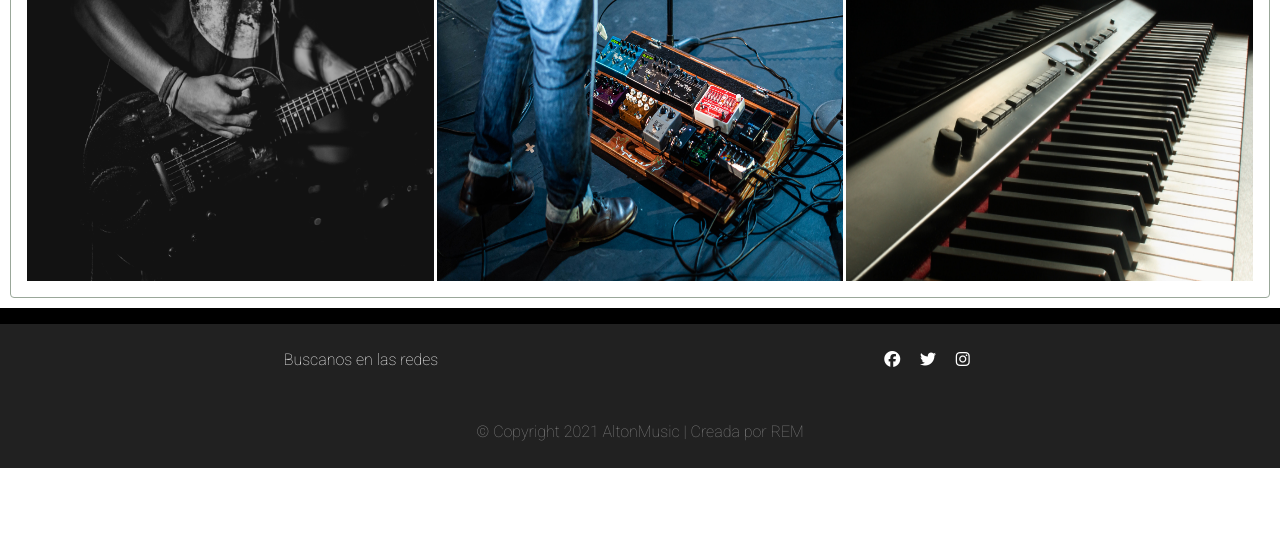
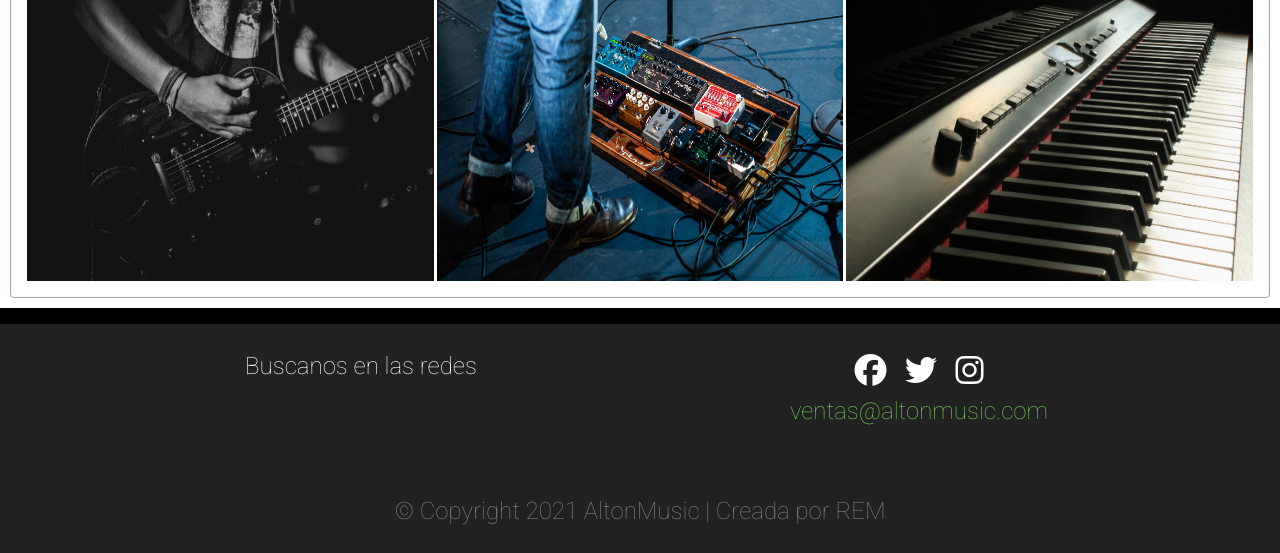
Before and after one commit to Robydan/Alton-Music, a website: page index.html in a window 1280 px wide. Shown: the part 1427-1980 px from the top of the page. Before the commit the page ends 1895 px from the top, so only its background shows below. Drawn offline with nearby package versions, Linux system fonts and the light colour scheme.

Commit message:
terminando el index

```diff
--- a/css/style.css
+++ b/css/style.css
@@ -397,13 +397,15 @@ textarea {
 }
 
 .footer-sm a:hover {
-  background-color: #d139f3;
-  color: black;
+  background-color: #f5f842;
+  color: rgb(78, 87, 78);
+
 }
 
 .footer-sm a i {
   font-size: 1rem;
-  margin-left: 1rem;
+  margin: 0.4rem;
+  font-size: 2rem;
 }
 
 .footer-bottom {
@@ -416,12 +418,14 @@ textarea {
   padding-top: 1.5rem;
   padding-bottom: 1.5rem;
   margin: 0 auto;
+  font-size: 1.5rem;
 }
 
 .footer-copy {
   text-align: center;
   color: gray;
   font-weight: 400;
+  font-size: 1.5rem;
 }
 
 .footer-copy a {
@@ -437,6 +441,13 @@ textarea {
 .footer-copy {
   display: flex;
   justify-content: center;
+}
+p{
+  font-size: 1.5rem;
+  color: #72c755;
+}
+.col3{
+  flex: 1 0 0%;
 }
 
 /* BOTON DE WHATSAPP */
--- a/css_sass/_footer.scss
+++ b/css_sass/_footer.scss
@@ -1,58 +1,70 @@
 /* SECCION FOOTER */
 
+.footer {
+    padding-top: 1rem;
+    background-color: black;
+  }
 
-// .footer {
-//     padding-top: 1rem;
-//     background-color: black;
-//   }
+  .footer-sm {
+    background-color: #212121;
+    color: white;
+  }
 
-//   .footer-sm {
-//     background-color: #212121;
-//     color: white;
+  .footer-sm a {
+    color: white;
+    transition: height 2s;
+  }
 
-//     a {
-//       color: white;
-//       transition: height 2s;
+  .footer-sm a:hover {
+    background-color: #d139f3;
+    color: black;
+  }
 
-//       &:hover {
-//         background-color: #d139f3;
-//         color: black;
-//       }
+  .footer-sm a i {
+    font-size: 1rem;
+    margin: 0.4rem;
+    font-size: 2rem;
+  }
 
-//       i {
-//         font-size: 1rem;
-//         margin-left: 1rem;
-//       }
-//     }
-//   }
+  .footer-bottom {
+    padding-top: 1.5rem;
+    padding-bottom: 1.5rem;
+  }
 
-//   .footer-bottom {
-//     padding-top: 1.5rem;
-//     padding-bottom: 1.5rem;
-//   }
+  .footer-up {
+    text-align: center;
+    padding-top: 1.5rem;
+    padding-bottom: 1.5rem;
+    margin: 0 auto;
+    font-size: 2rem;
+  }
 
-//   .footer-up {
-//     text-align: center;
-//     padding-top: 1.5rem;
-//     padding-bottom: 1.5rem;
-//     margin: 0 auto;
-//   }
+  .footer-copy {
+    text-align: center;
+    color: gray;
+    font-weight: 400;
+    font-size: 1.5rem;
 
-//   .footer-copy {
-//     text-align: center;
-//     color: gray;
-//     font-weight: 400;
+  }
 
-//     a {
-//       color: gray;
-//       text-decoration: none;
+  .footer-copy a {
+    color: gray;
+    text-decoration: none;
+  }
 
-//       &:hover {
-//         color: #72c755;
-//         text-decoration: underline;
-//       }
-//     }
+  .footer-copy a:hover {
+    color: #72c755;
+    text-decoration: underline;
+  }
 
-//     display: flex;
-//     justify-content: center;
-//   }
+  .footer-copy {
+    display: flex;
+    justify-content: center;
+  }
+  .col3{
+      flex: 1 0 0%;
+  }
+  p{
+      font-size: 0.5rem;
+      color: #72c755;
+  }
--- a/index.html
+++ b/index.html
@@ -17,7 +17,7 @@
   <!-- EL HEADER LO VAMOS A MAQUETAR CON FLEXBOX -->
   <header>
     <div>
-      <a href="./index.html"><img class="logo" src="./multimedia/alton logo banner.svg" alt="Logo de alton" /></a>
+      <a href="./index.html"><img class="logo" src="./multimedia/alton-removeb.png" alt="Logo de alton" /></a>
     </div>
     <h1>Alton Music</h1>
     <nav class="botonera">
@@ -112,22 +112,25 @@ Tenemos algunas de las marcas más populares en stock, tales como Fender, Roland
     <div class="footer-sm">
       <div class="container">
         <div class="row footer-up">
-          <div class="col">Buscanos en las redes</div>
+          <div class="col">Buscanos en las redes
+          </div>
           <div class="col">
             <a href="https://es-la.facebook.com/"><i class="fab fa-facebook"></i></a>
             <a href="https://twitter.com/?lang=es"><i class="fab fa-twitter"></i></a>
             <a href="https://www.instagram.com/?hl=es-la"><i class="fab fa-instagram"></i></a>
+            <p>ventas@altonmusic.com</p>
           </div>
         </div>
         <div class="footer-bottom">
           <div class="container">
             <div class="row footer-copy">
-              <div class="col">
-                &copy; Copyright 2021 <a href="#">AltonMusic</a> | Creada por <a href="#">REM</a>
+              <div class="col3">
+                &copy; Copyright 2021 <a href="#">AltonMusic</a> | Creada por <a href="https://github.com/Robydan" target="blank">REM</a>
               </div>
             </div>
           </div>
         </div>
+
   </footer>
   <!-- iconos font awason -->
   <script src="https://kit.fontawesome.com/a4397840eb.js" crossorigin="anonymous"></script>
```
Also changed, not shown: css_sass/estilos.css, 1 other file.
